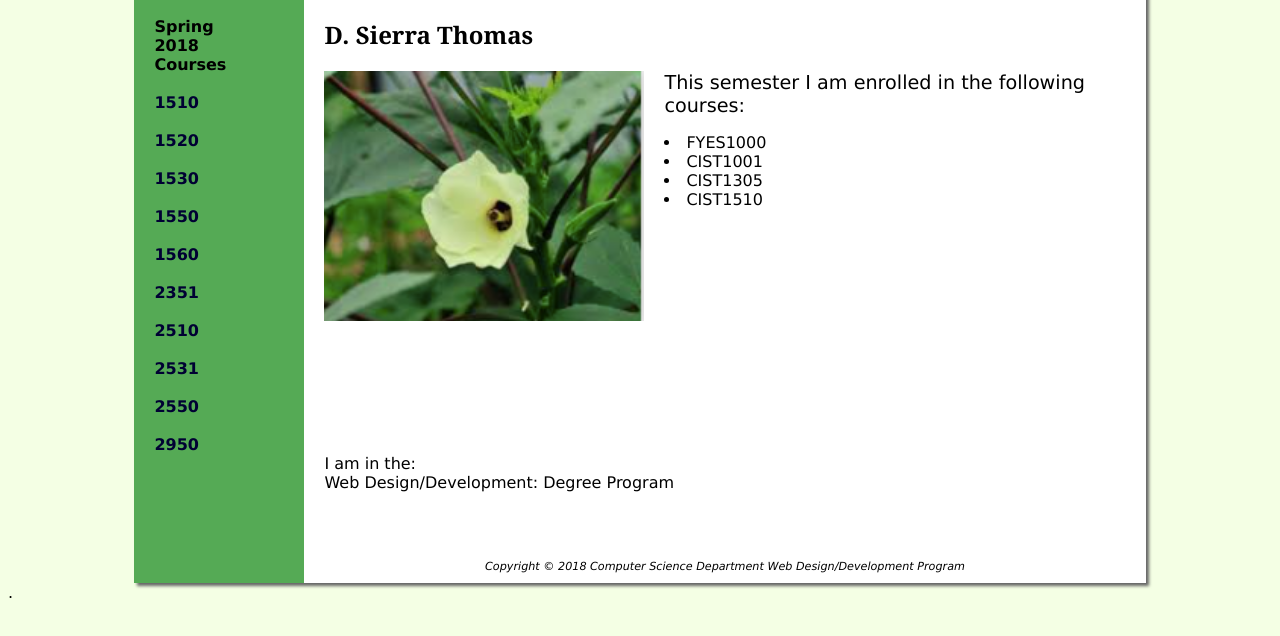
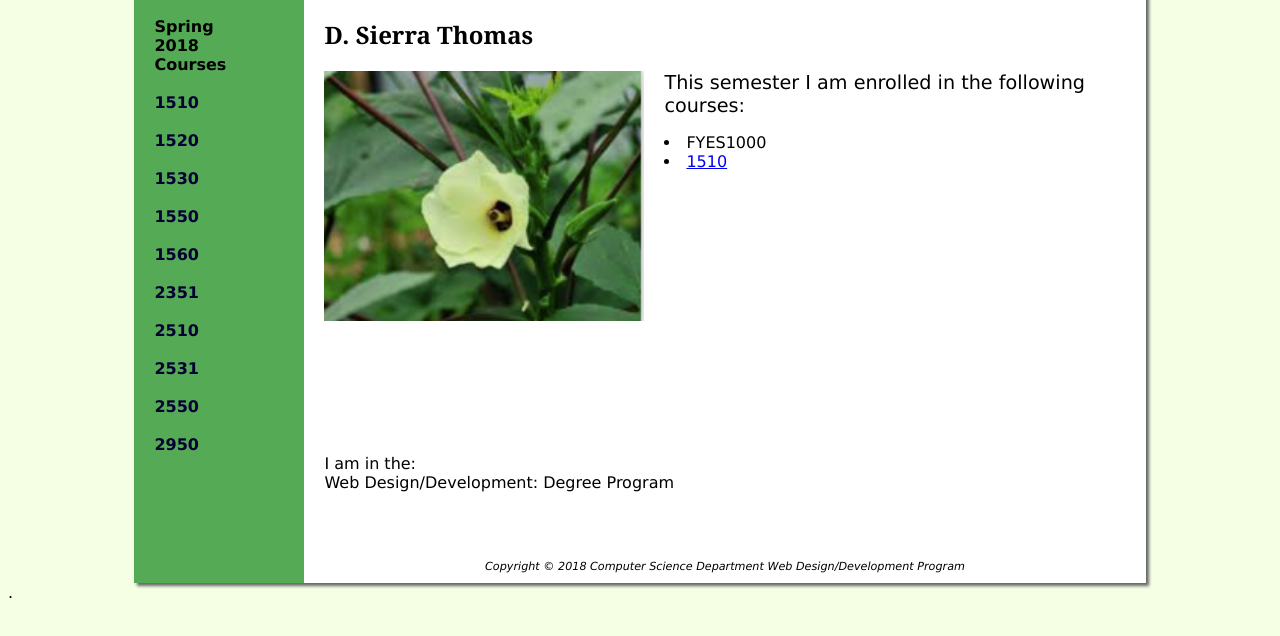
Before and after one commit to featherberry52/featherberry52.github.io, a plain HTML site: page index.html in a window 1280 px wide. Shown: the part 96-732 px from the top of the page. Drawn offline with Linux system fonts and the light colour scheme.

Commit message:
Update index.html

```diff
--- a/index.html
+++ b/index.html
@@ -34,9 +34,7 @@
 <p><span class="resort">This semester I am enrolled in the following courses:</p>
 <ul>
   <li>FYES1000</li>
-  <li>CIST1001</li>
-  <li>CIST1305</li>
-  <li>CIST1510</li>
+  <li><a href="1510/index.html">1510</a></li>
 </ul>
   <div class="clear">I am in the:<br>
         Web Design/Development: Degree Program<br>
```
